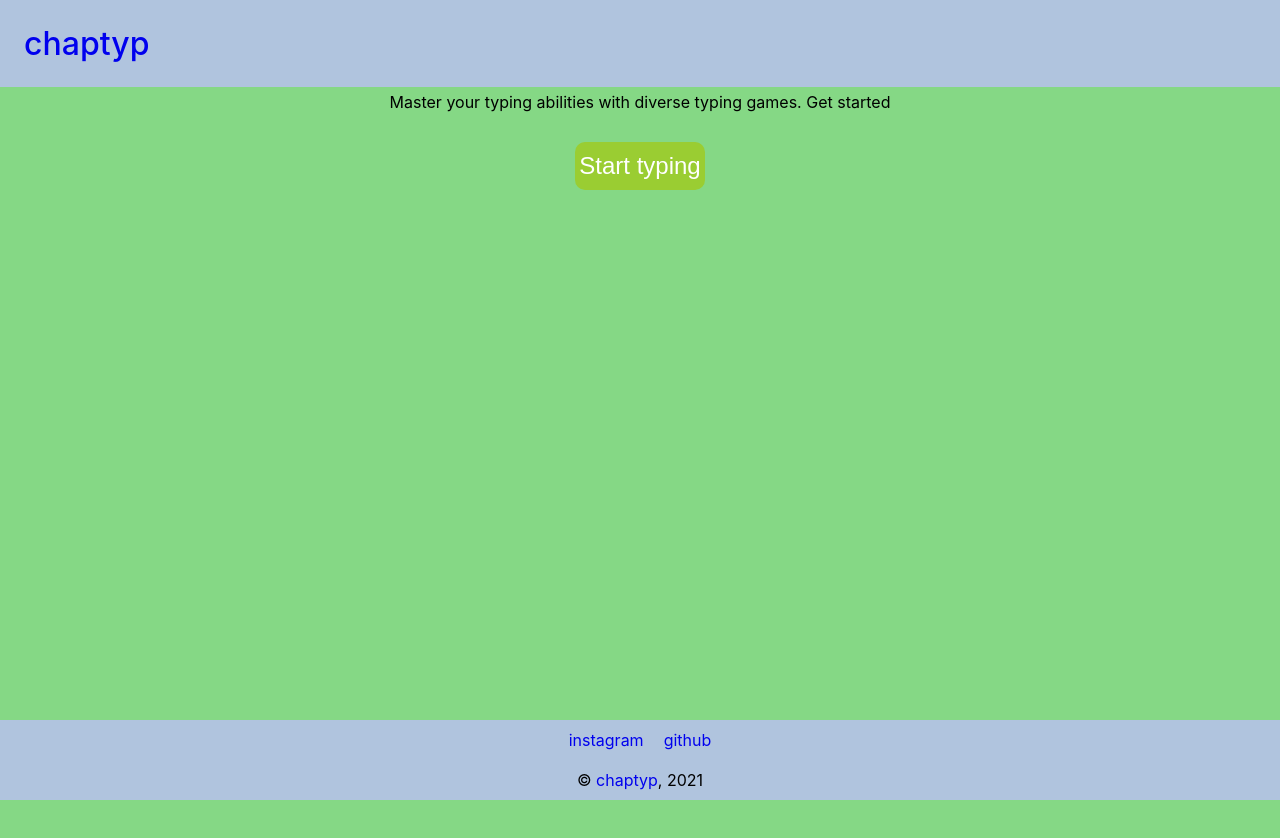
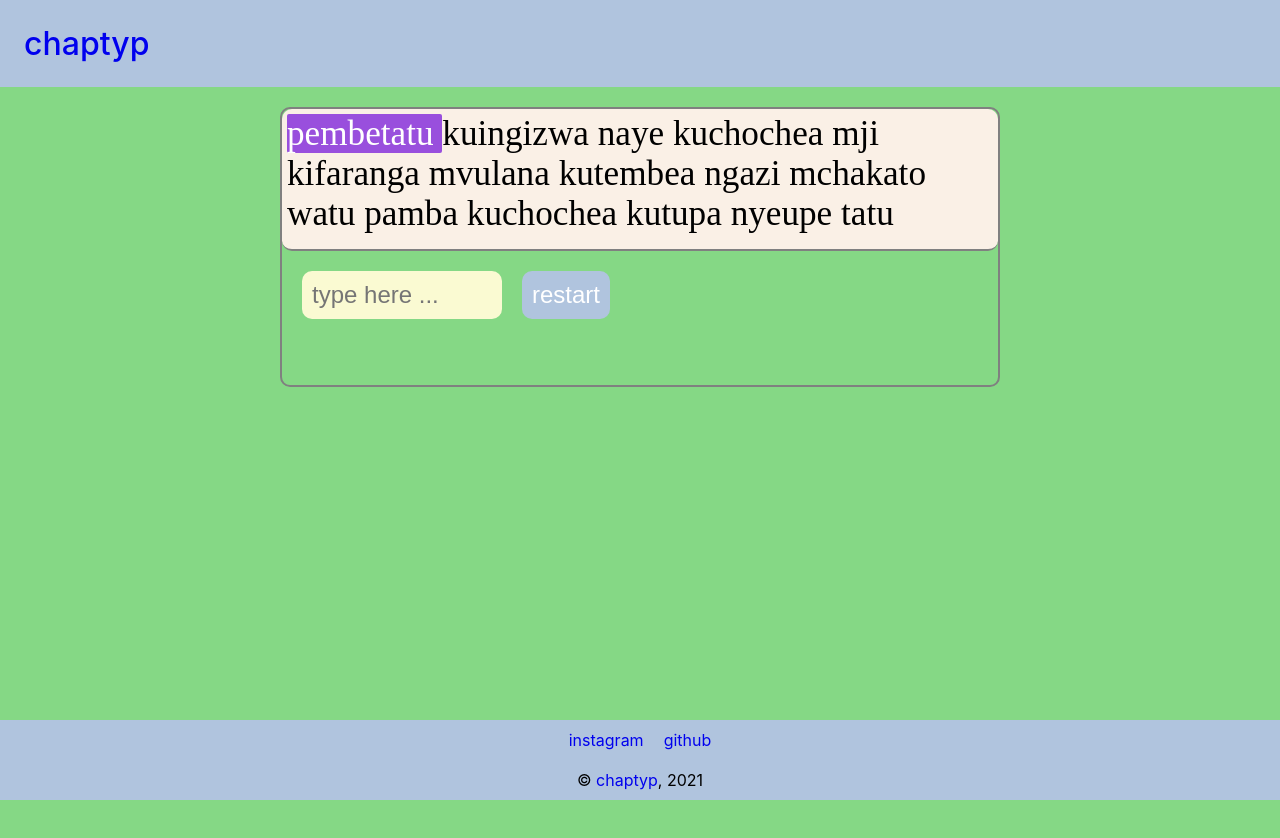
Before and after one commit to astrojose/chaptype, a React (Create React App) app: page / in a window 1280 px wide. Shown: the top 838 px of the page. Built offline with nearby package versions, Linux system fonts and the light colour scheme.

Commit message:
minimal with swahili

```diff
--- a/src/App.js
+++ b/src/App.js
@@ -4,27 +4,11 @@ import { Route, BrowserRouter as Router, Switch } from "react-router-dom";
 import './styles/App.css'
 import Layout from './components/layout'
 import TypingGame from './pages/TypingGame'
-import Home from './pages/Home'
 
 function App(props) {
   return (
       <Layout>
-        <Router>
-                {/* <Route path="/" component={MainGame} /> */}
-                <Switch>
-                <Route path='/'>
-                    <Route exact path='/' component={Home} />
-
-                    <Route
-                      path='/typing-test'
-                      exact
-                      render={(routerProps) => (
-                        <TypingGame {...routerProps}/>
-                      )}
-                    />
-                </Route>
-                </Switch>
-          </Router>
+	  <TypingGame />
       </Layout>
   )
 }
```
